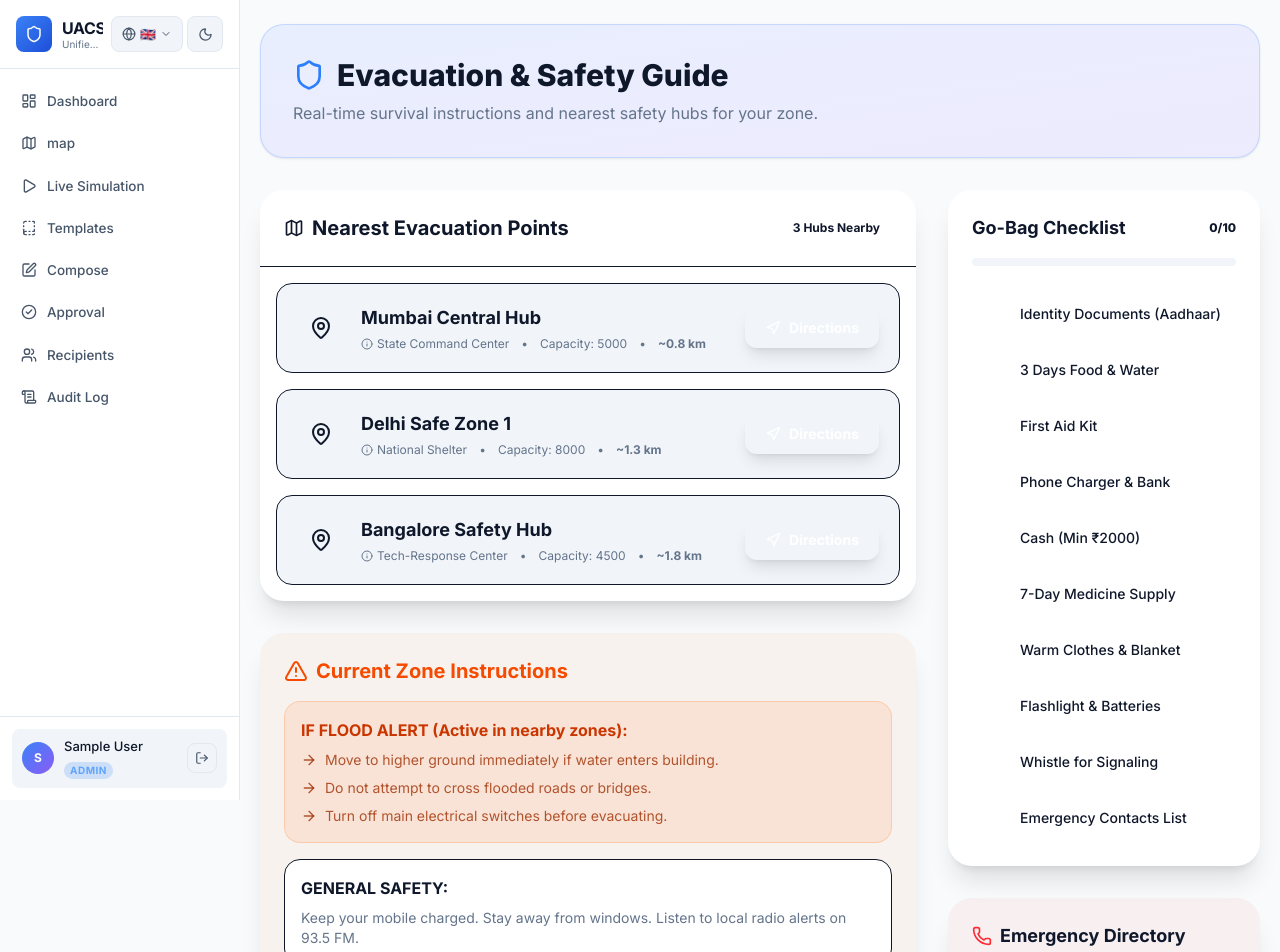
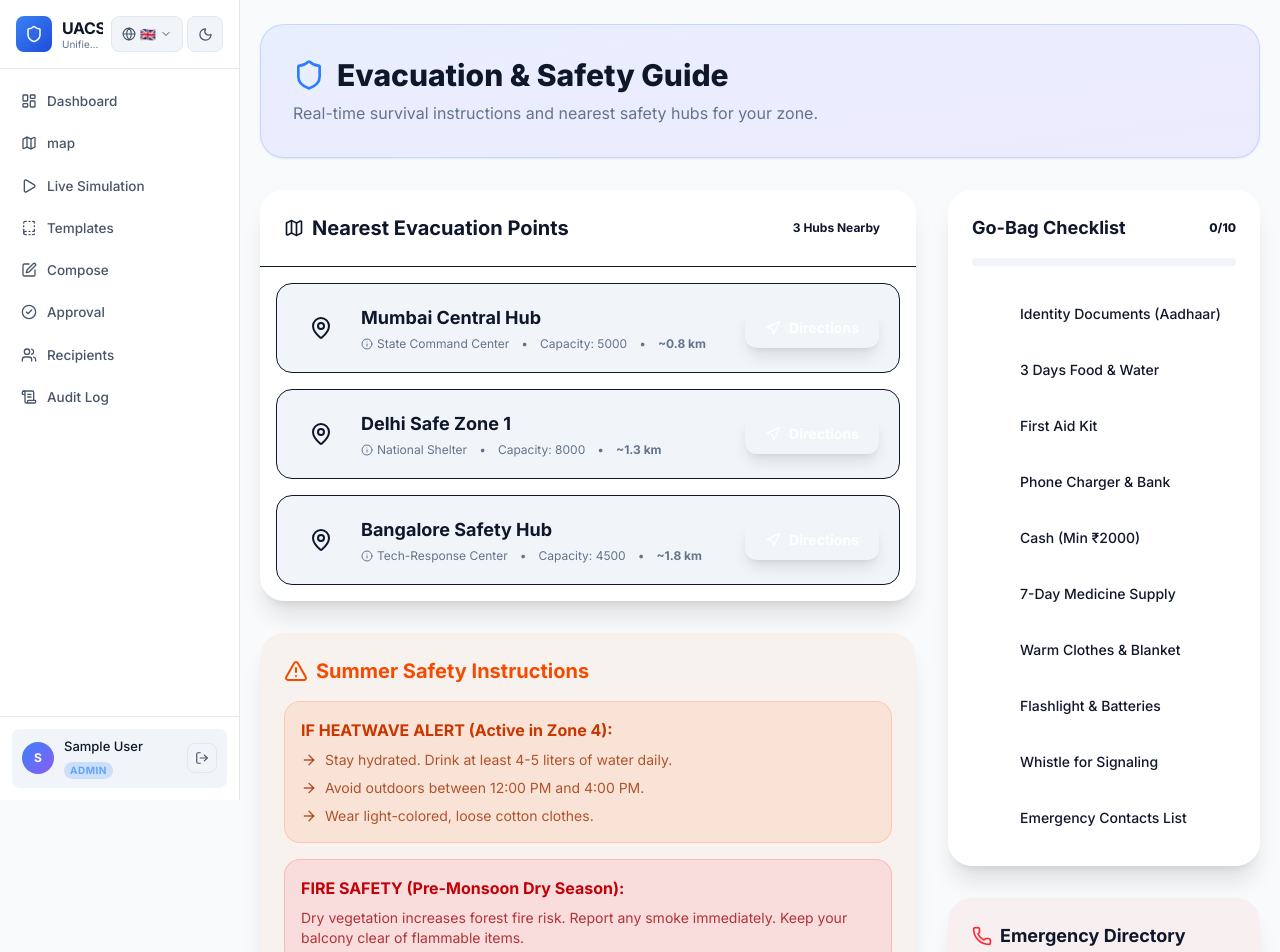
Before and after one commit to Vaibhav-vx/UACS, a React (Vite) app in the folder frontend/: page /evacuation in a window 1280 px wide. Shown: the top 952 px of the page. Built offline with nearby package versions, Linux system fonts and the light colour scheme; sample sign-in values are in the browser's storage.

Commit message:
fix: align dummy data with current Indian summer season (April Heatwave alerts)

```diff
--- a/frontend/src/pages/DashboardPage.jsx
+++ b/frontend/src/pages/DashboardPage.jsx
@@ -200,21 +200,23 @@ export default function DashboardPage() {
                </div>
             </section>
 
-            {/* 2. WEATHER WIDGET */}
-            <section className="glass-card p-6 rounded-3xl border-0 shadow-xl flex items-center justify-between bg-blue-500/5 border border-blue-500/10">
+            {/* 2. WEATHER WIDGET (Seasonal: April Summer) */}
+            <section className="glass-card p-6 rounded-3xl border-0 shadow-xl flex items-center justify-between bg-orange-500/5 border border-orange-500/10">
                <div className="flex items-center gap-6">
-                  <div className="text-5xl animate-bounce-slow">🌧️</div>
+                  <div className="text-5xl animate-pulse">☀️</div>
                   <div>
-                     <h3 className="text-2xl font-black">Heavy Rain — Mumbai</h3>
+                     <h3 className="text-2xl font-black text-orange-700">Severe Heatwave — Mumbai</h3>
                      <div className="flex items-center gap-4 text-sm font-bold text-theme-muted mt-1">
-                        <span>Humidity: 89%</span>
+                        <span>Temp: 41°C</span>
                         <span>•</span>
-                        <span>Wind: 23 km/h</span>
+                        <span>Humidity: 45% (Dry)</span>
+                        <span>•</span>
+                        <span>UV Index: 11 (Extreme)</span>
                      </div>
                   </div>
                </div>
-               <div className="hidden md:block px-4 py-2 rounded-2xl bg-orange-500/10 border border-orange-500/30 text-orange-600 font-bold text-xs">
-                 ⚠️ Conditions may cause flooding
+               <div className="hidden md:block px-4 py-2 rounded-2xl bg-red-500/10 border border-red-500/30 text-red-600 font-bold text-xs">
+                 ⚠️ High risk of dehydration
                </div>
             </section>
 
--- a/frontend/src/pages/EvacuationPage.jsx
+++ b/frontend/src/pages/EvacuationPage.jsx
@@ -102,23 +102,23 @@ export default function EvacuationPage() {
             </div>
           </section>
 
-          {/* 2. Zone Specific Instructions */}
+          {/* 2. Zone Specific Instructions (Seasonal: Summer) */}
           <section className="glass-card p-6 rounded-3xl border-0 shadow-xl bg-orange-500/5 border-orange-500/20">
              <h2 className="text-xl font-bold mb-4 flex items-center gap-2 text-orange-600">
-                <AlertTriangle className="w-6 h-6" /> Current Zone Instructions
+                <AlertTriangle className="w-6 h-6" /> Summer Safety Instructions
              </h2>
              <div className="space-y-4">
                 <div className="p-4 rounded-2xl bg-orange-500/10 border border-orange-500/20">
-                   <h4 className="font-bold text-orange-700 mb-2">IF FLOOD ALERT (Active in nearby zones):</h4>
+                   <h4 className="font-bold text-orange-700 mb-2">IF HEATWAVE ALERT (Active in Zone 4):</h4>
                    <ul className="space-y-2 text-sm text-orange-800/80">
-                      <li className="flex items-start gap-2"><ArrowRight className="w-4 h-4 mt-0.5 shrink-0" /> Move to higher ground immediately if water enters building.</li>
-                      <li className="flex items-start gap-2"><ArrowRight className="w-4 h-4 mt-0.5 shrink-0" /> Do not attempt to cross flooded roads or bridges.</li>
-                      <li className="flex items-start gap-2"><ArrowRight className="w-4 h-4 mt-0.5 shrink-0" /> Turn off main electrical switches before evacuating.</li>
+                      <li className="flex items-start gap-2"><ArrowRight className="w-4 h-4 mt-0.5 shrink-0" /> Stay hydrated. Drink at least 4-5 liters of water daily.</li>
+                      <li className="flex items-start gap-2"><ArrowRight className="w-4 h-4 mt-0.5 shrink-0" /> Avoid outdoors between 12:00 PM and 4:00 PM.</li>
+                      <li className="flex items-start gap-2"><ArrowRight className="w-4 h-4 mt-0.5 shrink-0" /> Wear light-colored, loose cotton clothes.</li>
                    </ul>
                 </div>
-                <div className="p-4 rounded-2xl bg-theme-surface border border-theme-border">
-                   <h4 className="font-bold text-theme-primary mb-2">GENERAL SAFETY:</h4>
-                   <p className="text-sm text-theme-muted">Keep your mobile charged. Stay away from windows. Listen to local radio alerts on 93.5 FM.</p>
+                <div className="p-4 rounded-2xl bg-red-500/10 border border-red-500/20">
+                   <h4 className="font-bold text-red-700 mb-2">FIRE SAFETY (Pre-Monsoon Dry Season):</h4>
+                   <p className="text-sm text-red-800/80">Dry vegetation increases forest fire risk. Report any smoke immediately. Keep your balcony clear of flammable items.</p>
                 </div>
              </div>
           </section>
--- a/frontend/src/pages/StatsPage.jsx
+++ b/frontend/src/pages/StatsPage.jsx
@@ -72,18 +72,18 @@ export default function StatsPage() {
                </div>
             </section>
 
-            {/* 3. Alert History Bar Chart (Simulated) */}
+            {/* 3. Alert History Bar Chart (Seasonal: April Summer) */}
             <section className="glass-card p-8 rounded-3xl border-0 shadow-xl">
                <h2 className="text-xl font-bold mb-6 flex items-center gap-2">
                  <BarChart3 className="w-6 h-6 text-accent" /> Alerts History (Last 30 Days)
                </h2>
                <div className="flex items-end justify-between h-48 gap-4 mb-4 pt-8">
                   {[
-                    { label: 'Flood', val: 3, color: 'bg-blue-500' },
-                    { label: 'Fire', val: 1, color: 'bg-red-500' },
-                    { label: 'Power', val: 5, color: 'bg-orange-500' },
-                    { label: 'Road', val: 8, color: 'bg-gray-500' },
-                    { label: 'Heat', val: 2, color: 'bg-amber-500' },
+                    { label: 'Heatwave', val: 7, color: 'bg-orange-600' },
+                    { label: 'Fire', val: 3, color: 'bg-red-600' },
+                    { label: 'Water', val: 5, color: 'bg-blue-400' },
+                    { label: 'Dust', val: 2, color: 'bg-amber-600' },
+                    { label: 'Power', val: 4, color: 'bg-yellow-500' },
                   ].map((bar, idx) => (
                     <div key={idx} className="flex-1 flex flex-col items-center gap-3 h-full">
                        <div className="flex-1 w-full bg-theme-hover rounded-t-xl relative overflow-hidden flex flex-col justify-end">
```
